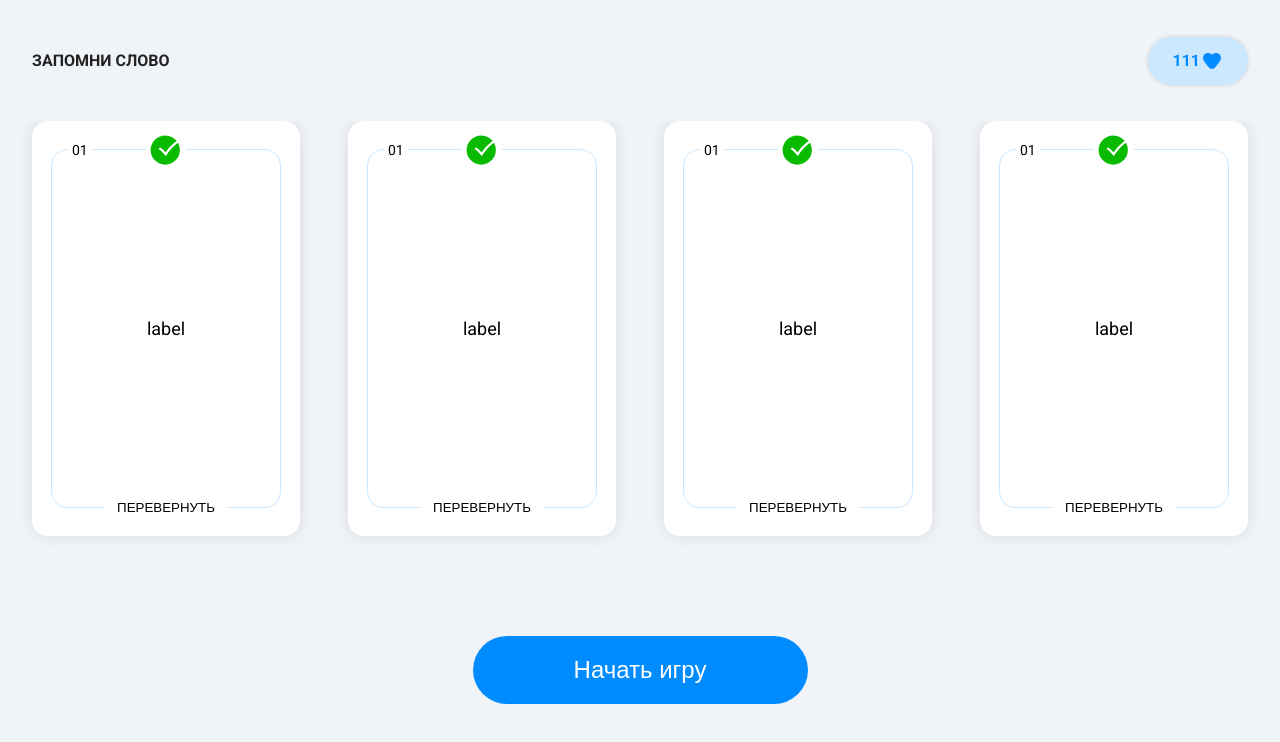
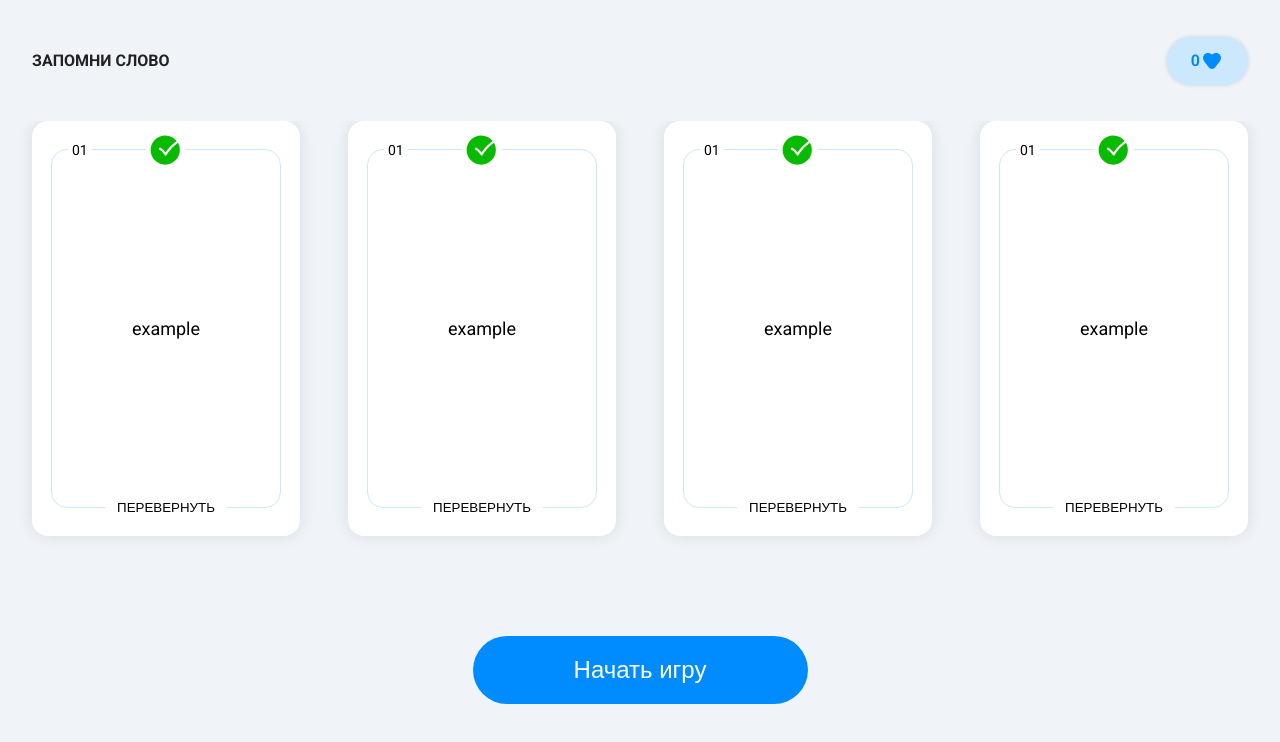
Before and after one commit to e-star8in/vue-education, a Vue app in the folder memory/: page / in a window 1280 px wide. Shown: the top 742 px of the page. Built offline with nearby package versions, Linux system fonts and the light colour scheme.

Commit message:
add refs and update score

```diff
--- a/memory/src/components/Card.vue
+++ b/memory/src/components/Card.vue
@@ -3,9 +3,17 @@
 import IconSuccess from "@/icons/IconSuccess.vue";
 import ErrorButton from "@/components/ErrorButton.vue";
 import SuccessButton from "@/components/SuccessButton.vue";
+import {ref} from "vue";
 
 const props = defineProps({flip: {type: Boolean, default: true}, status: {type: Boolean, default: true}})
 const emit = defineEmits(['flip-card', 'change-status'])
+
+const cards = ref({
+  word: "example",
+  translation: "пример",
+  state: 'closed',
+  status: 'pending',
+})
 
 function flipCard() {
   emit('flip-card', props.flip)
@@ -27,7 +35,7 @@ function changeStatus() {
         <!--        <IconError/>-->
         <IconSuccess/>
       </div>
-      <div class="card__label">Label</div>
+      <div class="card__label">{{ cards.word }}</div>
       <div class="card__action">
 
         <button v-if="props.flip" class="card__flip" @click="flipCard">{{ props.flip ? 'Перевернуть' : 'Завершено' }}
--- a/memory/src/components/Header.vue
+++ b/memory/src/components/Header.vue
@@ -1,5 +1,9 @@
 <script setup>
 import Score from "@/components/Score.vue";
+import {ref} from "vue";
+
+const score = ref(0)
+
 </script>
 
 <template>
@@ -7,7 +11,7 @@ import Score from "@/components/Score.vue";
     <div class="container">
       <div class="header__wrapper">
         <a class="header__logo" href="/">Запомни слово</a>
-        <Score :score="111" class="header__score"/>
+        <Score :score=score class="header__score"/>
       </div>
     </div>
   </header>
--- a/memory/src/components/Score.vue
+++ b/memory/src/components/Score.vue
@@ -24,7 +24,5 @@ const props = defineProps({score: {type: Number, default: 100}})
   border-radius: 50rem;
   background-color: var(--color-accent-muted);
   box-shadow: 0 0 4px 0 #00000026;
-
-
 }
 </style>
```
